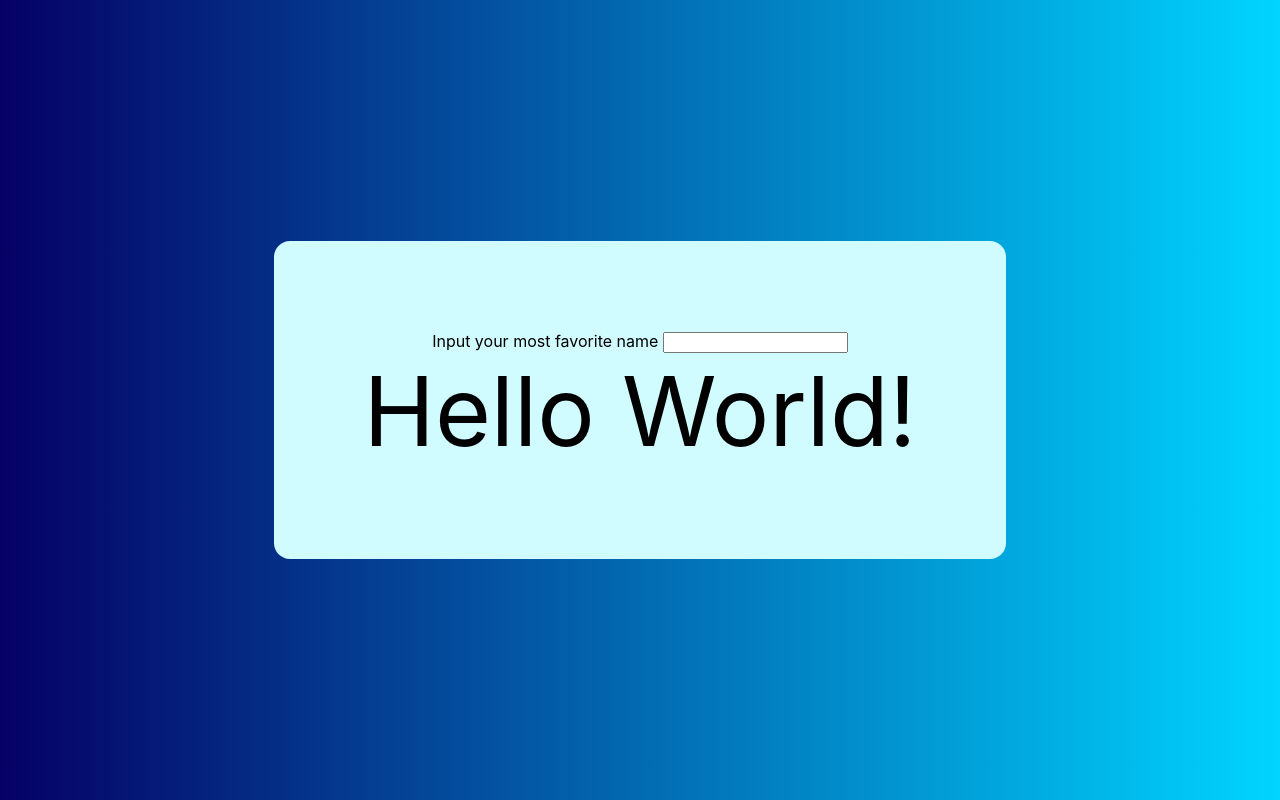
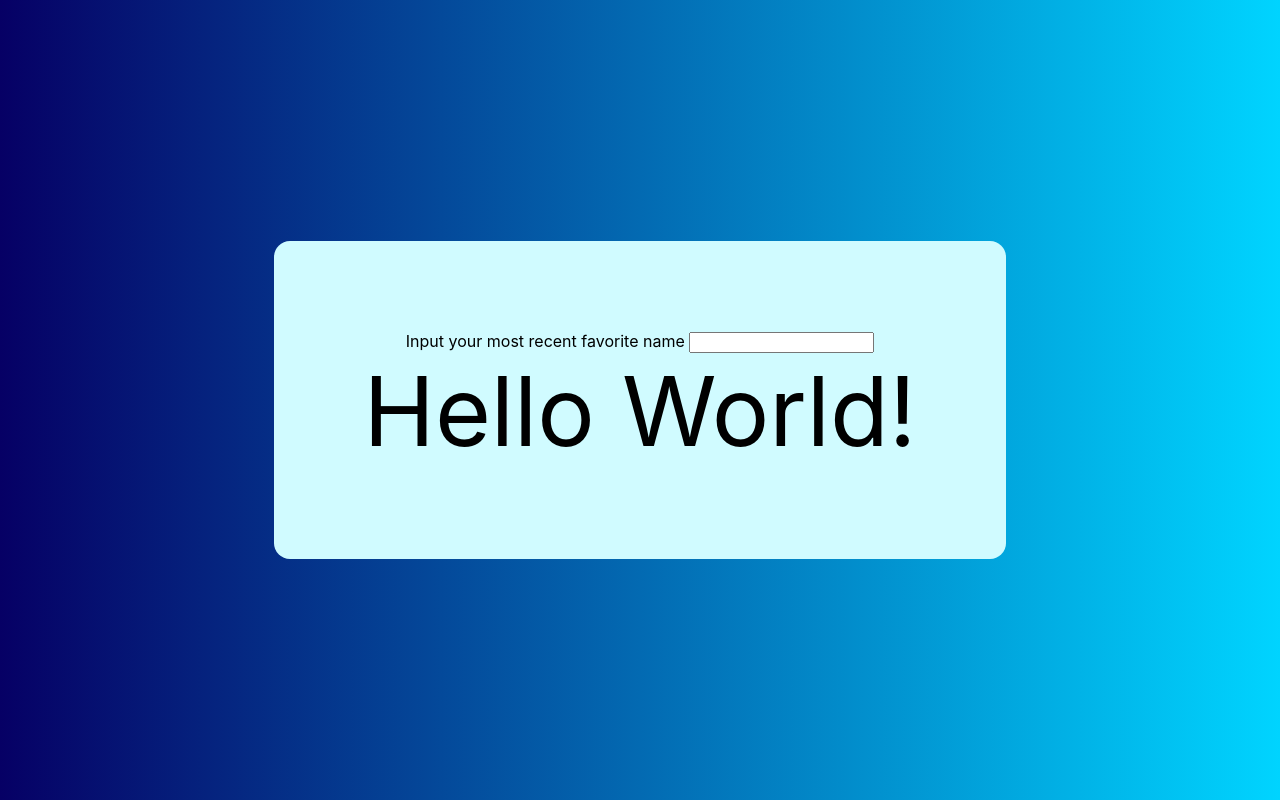
Before and after one commit to roeeyn/GitHubActionsTutorial, a React (Create React App) app in the folder frontend/: page / in a window 1280 px wide. Built offline with nearby package versions, Linux system fonts and the light colour scheme.

Commit message:
Fixed build frontend step

```diff
--- a/frontend/src/App.tsx
+++ b/frontend/src/App.tsx
@@ -12,7 +12,7 @@ function App() {
     <main>
       <div className="main-wrapper">
         <p>
-          Input your most favorite name{" "}
+          Input your most recent favorite name{" "}
           <input value={currentName} onChange={catchChange} type="text" />
         </p>
         <NameBanner name={currentName} />
```
